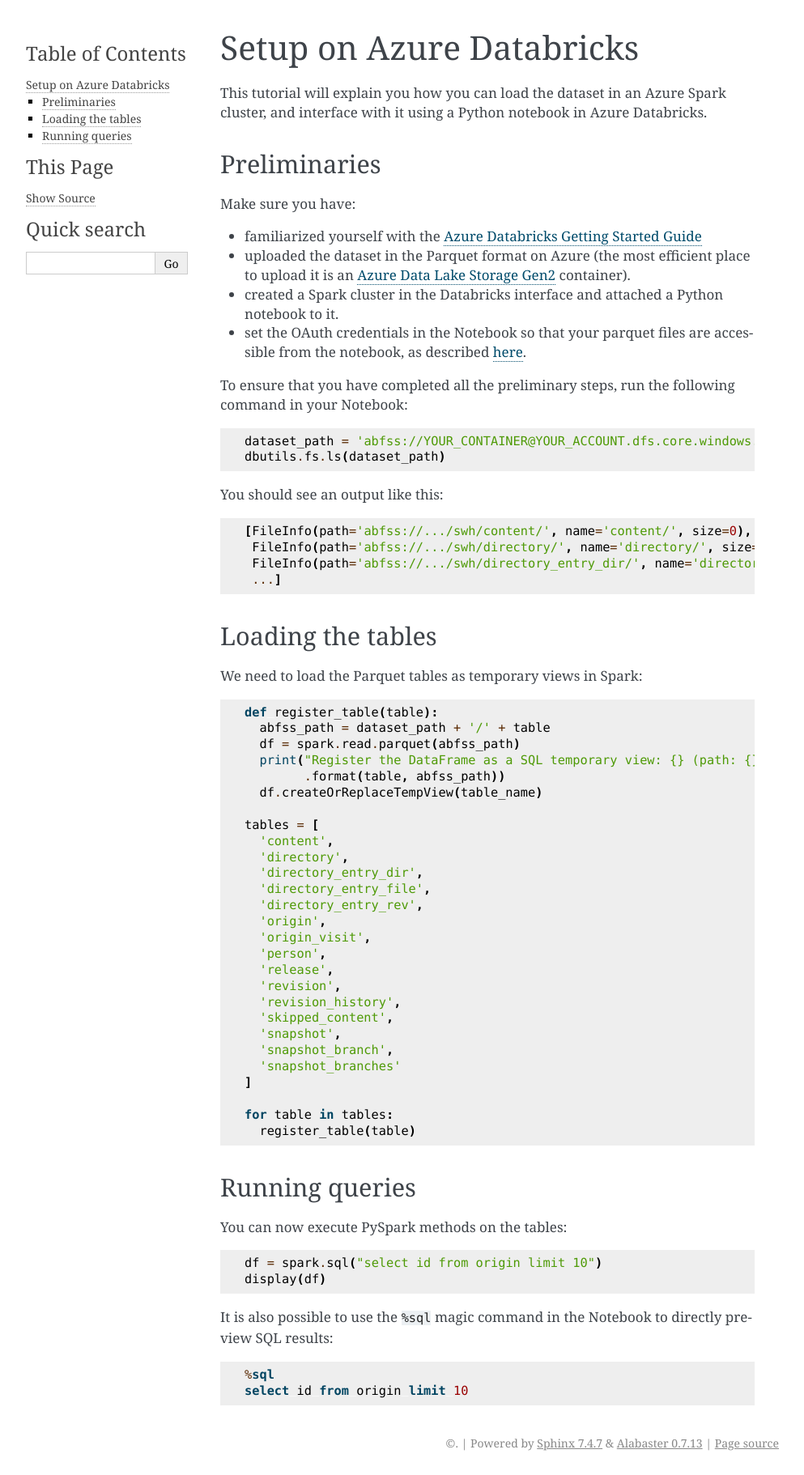
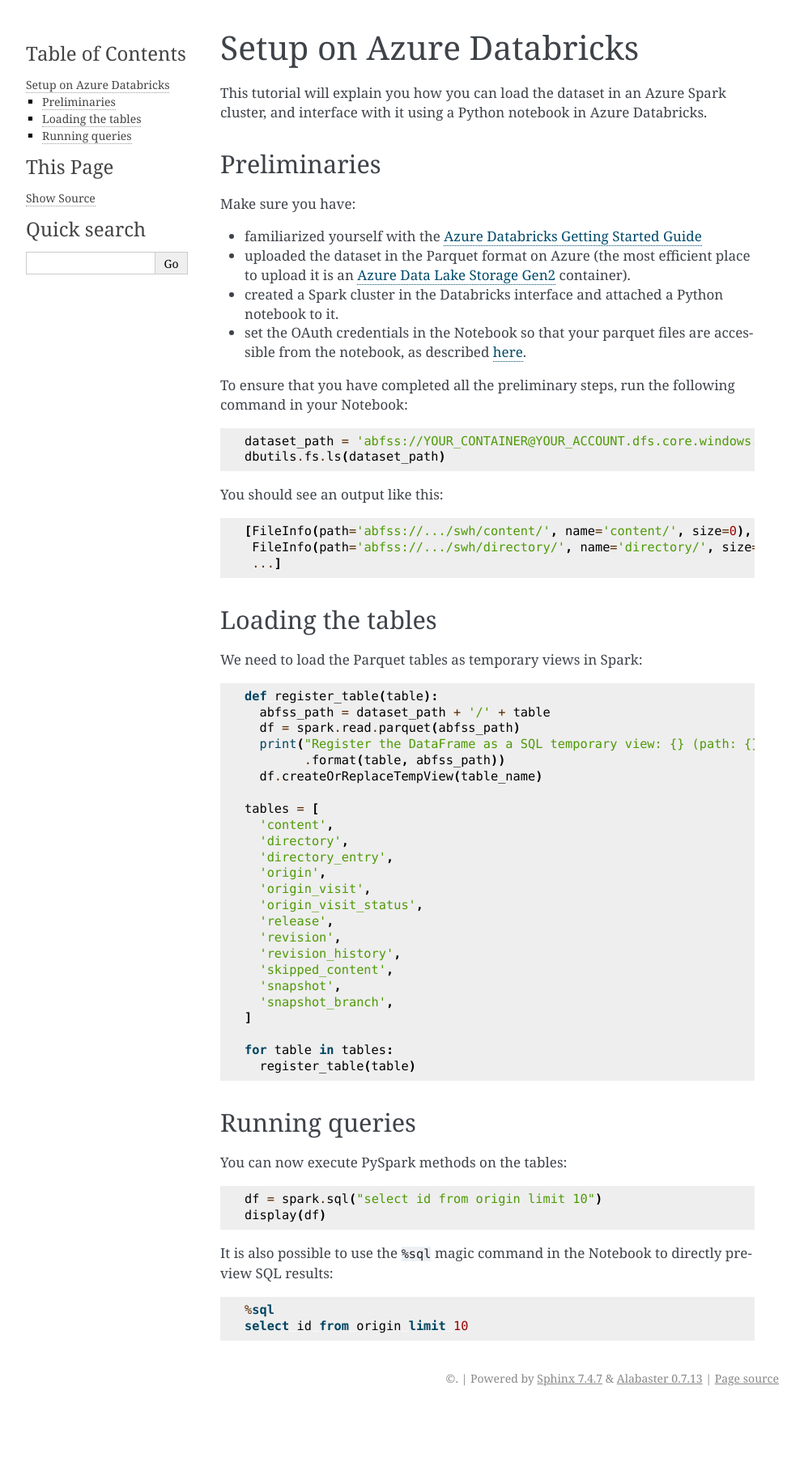
Before and after one commit to SoftwareHeritage/swh-dataset, a Sphinx documentation site: the page built from docs/graph/databricks.rst, in a window 1280 px wide. Shown: the whole page at 81% size, without its empty margins (148-1141 px from the left). Built offline with Sphinx 7.4.7, drawn with Linux system fonts in a browser that asks for light colours; after the commit the page ends 1742 px from its top, so only the background shows below that.

Commit message:
docs: update Databricks tutorial

```diff
--- a/docs/graph/databricks.rst
+++ b/docs/graph/databricks.rst
@@ -37,7 +37,6 @@
 
     [FileInfo(path='abfss://.../swh/content/', name='content/', size=0),
      FileInfo(path='abfss://.../swh/directory/', name='directory/', size=0),
-     FileInfo(path='abfss://.../swh/directory_entry_dir/', name='directory_entry_dir/', size=0),
      ...]
 
 Loading the tables
@@ -55,19 +54,16 @@
     tables = [
       'content',
       'directory',
-      'directory_entry_dir',
-      'directory_entry_file',
-      'directory_entry_rev',
+      'directory_entry',
       'origin',
       'origin_visit',
-      'person',
+      'origin_visit_status',
       'release',
       'revision',
       'revision_history',
       'skipped_content',
       'snapshot',
       'snapshot_branch',
-      'snapshot_branches'
     ]
 
     for table in tables:
```
